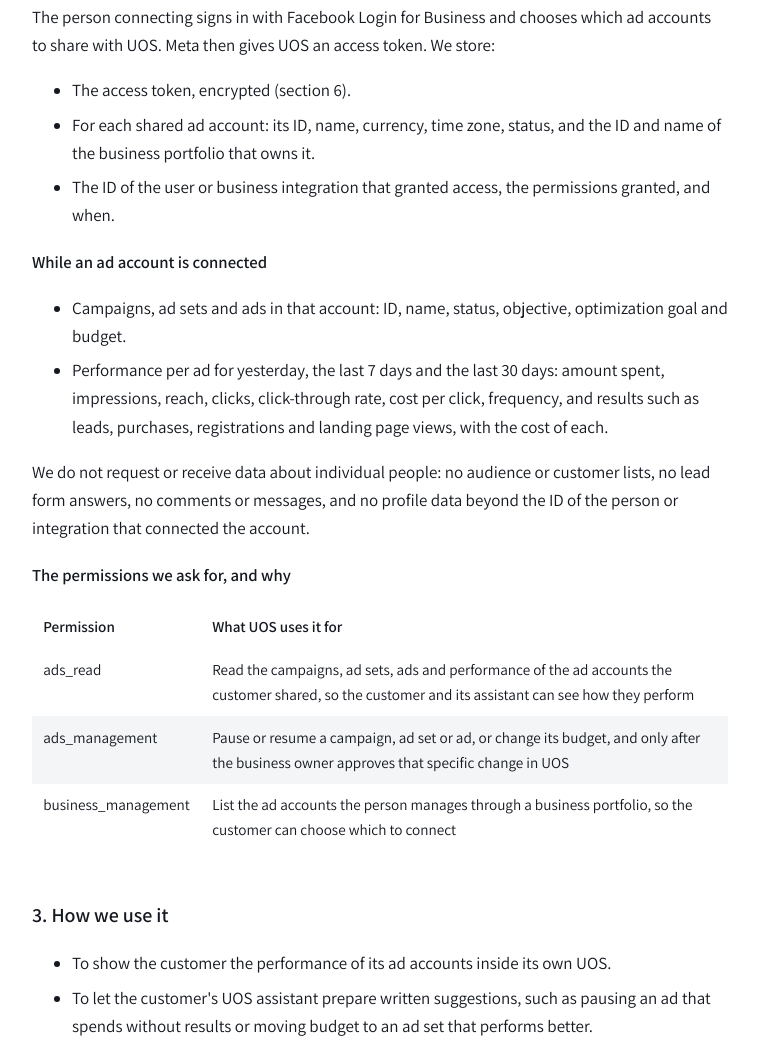
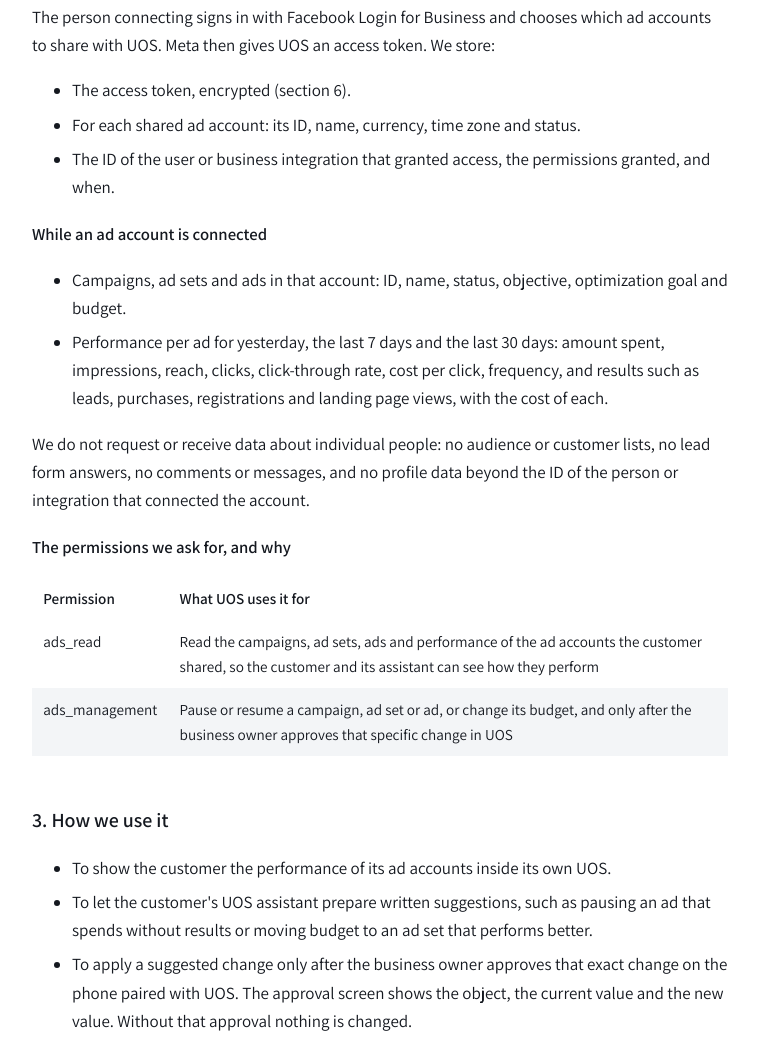
Before and after one commit to Danny-ubiz/uos-site, a plain HTML site: page privacy/index.html in a window 1280 px wide. Shown: the part 613-1664 px from the top of the page, without its empty margins (260-1018 px from the left). Drawn offline with Linux system fonts and the light colour scheme.

Commit message:
UOS, מדיניות הפרטיות: בלי business_management ובלי פרטי התיק העסקי של חשבון המודעות, כי השרת לא מבקש ולא שומר אותם
Co-Authored-By: Claude Opus 5.5 <noreply@anthropic.com>

```diff
--- a/privacy/index.html
+++ b/privacy/index.html
@@ -43,7 +43,7 @@ th{font-weight:600}
 <p>The person connecting signs in with Facebook Login for Business and chooses which ad accounts to share with UOS. Meta then gives UOS an access token. We store:</p>
 <ul>
 <li>The access token, encrypted (section 6).</li>
-<li>For each shared ad account: its ID, name, currency, time zone, status, and the ID and name of the business portfolio that owns it.</li>
+<li>For each shared ad account: its ID, name, currency, time zone and status.</li>
 <li>The ID of the user or business integration that granted access, the permissions granted, and when.</li>
 </ul>
 <h3>While an ad account is connected</h3>
@@ -58,7 +58,6 @@ th{font-weight:600}
 <tr><th>Permission</th><th>What UOS uses it for</th></tr>
 <tr><td>ads_read</td><td>Read the campaigns, ad sets, ads and performance of the ad accounts the customer shared, so the customer and its assistant can see how they perform</td></tr>
 <tr><td>ads_management</td><td>Pause or resume a campaign, ad set or ad, or change its budget, and only after the business owner approves that specific change in UOS</td></tr>
-<tr><td>business_management</td><td>List the ad accounts the person manages through a business portfolio, so the customer can choose which to connect</td></tr>
 </table></div>
 
 <h2>3. How we use it</h2>
```
